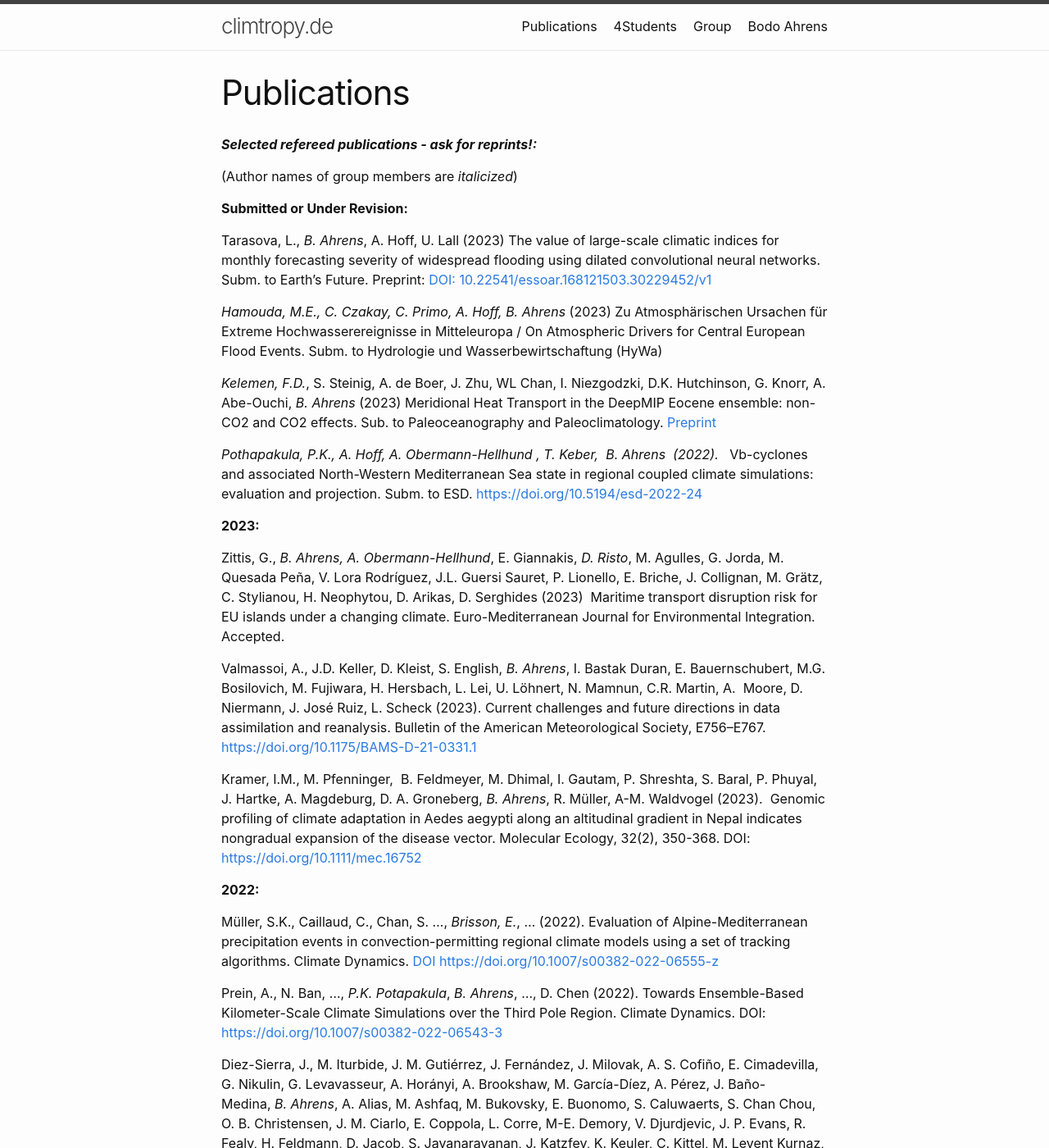
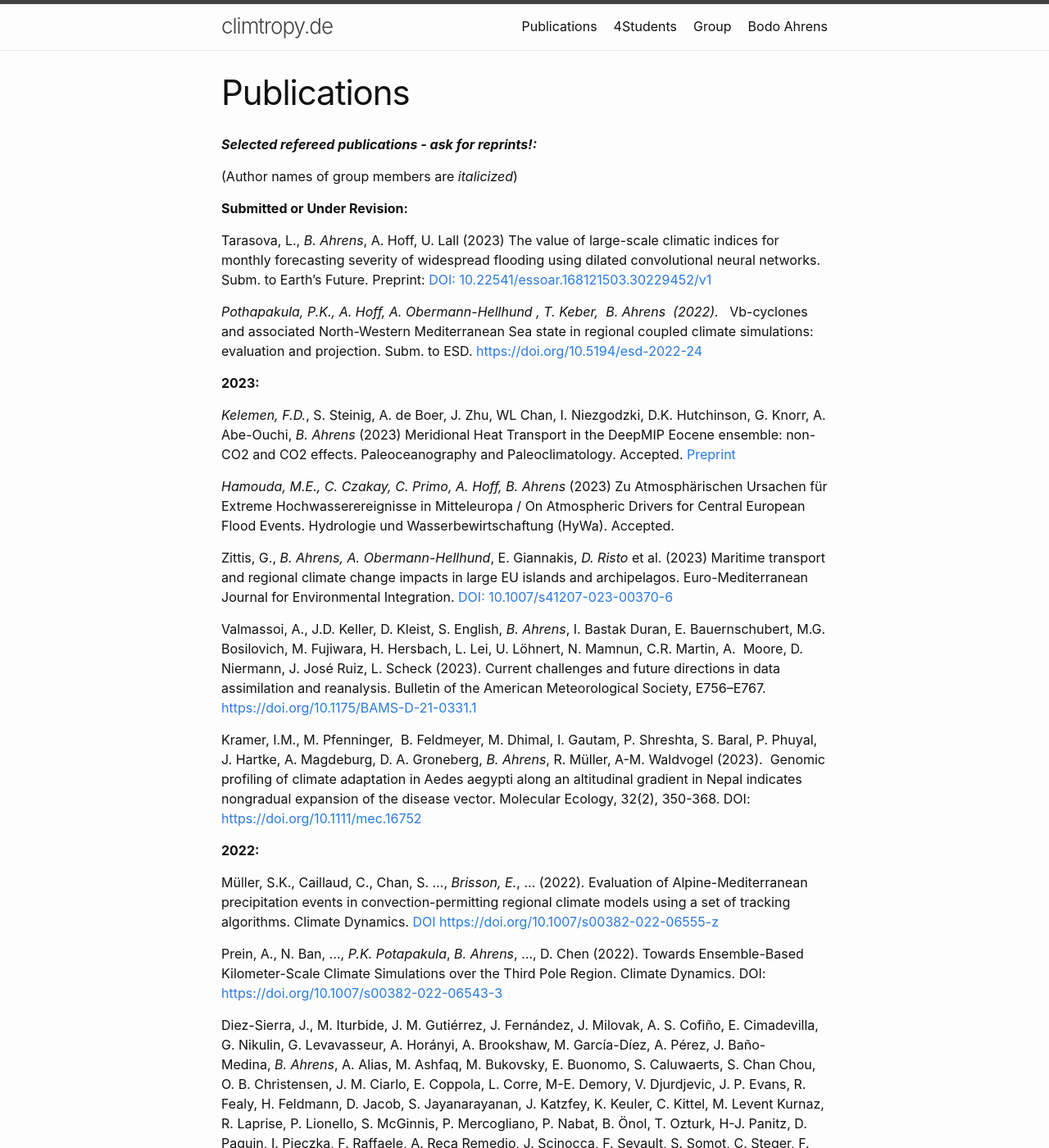
Before and after one commit to cliphy/cliphy.github.io, a Jekyll site: the page built from pubs.markdown, in a window 1280 px wide and 1400 px high. Shown: the whole window at 82% size. Built offline with Jekyll 4.4.1, drawn with Linux system fonts in a browser that asks for light colours; some of the changed text lies outside the part shown.

Commit message:
Update pubs.markdown

```diff
--- a/pubs.markdown
+++ b/pubs.markdown
@@ -14,10 +14,6 @@ Under Revision:**
 
 Tarasova, L., *B. Ahrens*, A. Hoff, U. Lall (2023) The value of large-scale climatic indices for monthly forecasting severity of widespread flooding using dilated convolutional neural networks. Subm. to Earth's Future. Preprint: [DOI: 10.22541/essoar.168121503.30229452/v1](https://essopenarchive.org/users/548067/articles/633003-the-value-of-large-scale-climatic-indices-for-monthly-forecasting-severity-of-widespread-flooding-using-dilated-convolutional-neural-networks?commit=4ada685f3d2adaf2c5d9f18f6a7dc7a8f4cf526d)
 
-*Hamouda, M.E., C. Czakay, C. Primo, A. Hoff, B. Ahrens* (2023) Zu Atmosphärischen Ursachen für Extreme Hochwasserereignisse in Mitteleuropa / On Atmospheric Drivers for Central European Flood Events. Subm. to Hydrologie und Wasserbewirtschaftung (HyWa)
-
-*Kelemen, F.D.*, S. Steinig, A. de Boer, J. Zhu, WL Chan, I. Niezgodzki, D.K. Hutchinson, G. Knorr, A. Abe-Ouchi, *B. Ahrens* (2023) Meridional Heat Transport in the DeepMIP Eocene ensemble: non-CO2 and CO2 effects. Sub. to Paleoceanography and Paleoclimatology. <a href="https://www.authorea.com/doi/full/10.22541/essoar.167065777.72214683/v1" target="_blank">Preprint</a>
-
 *Pothapakula, P.K., A. Hoff, A. Obermann-Hellhund , T. Keber,  B. Ahrens
  (2022).  *
 Vb-cyclones and
@@ -29,15 +25,16 @@ target="_blank">https://doi.org/10.5194/esd-2022-24</a>
 
 **2023:**
 
+*Kelemen, F.D.*, S. Steinig, A. de Boer, J. Zhu, WL Chan, I. Niezgodzki, D.K. Hutchinson, G. Knorr, A. Abe-Ouchi, *B. Ahrens* (2023) Meridional Heat Transport in the DeepMIP Eocene ensemble: non-CO2 and CO2 effects. Paleoceanography and Paleoclimatology. Accepted. <a href="https://www.authorea.com/doi/full/10.22541/essoar.167065777.72214683/v1" target="_blank">Preprint</a>
+
+*Hamouda, M.E., C. Czakay, C. Primo, A. Hoff, B. Ahrens* (2023) Zu Atmosphärischen Ursachen für Extreme Hochwasserereignisse in Mitteleuropa / On Atmospheric Drivers for Central European Flood Events. Hydrologie und Wasserbewirtschaftung (HyWa). Accepted.
+
 Zittis, G.,
 *B. Ahrens, A. Obermann-Hellhund*, E. Giannakis,
 *D.
-Risto*, M.
-Agulles, G. Jorda, M. Quesada Peña, V. Lora Rodríguez, J.L. Guersi
-Sauret, P. Lionello, E. Briche, J. Collignan, M. Grätz, C. Stylianou, H.
-Neophytou, D. Arikas, D. Serghides (2023)
-Maritime transport
-disruption risk for EU islands under a changing climate. Euro-Mediterranean Journal for Environmental Integration. Accepted.
+Risto* et al. (2023) Maritime transport and regional climate change impacts in large EU islands and archipelagos.
+Euro-Mediterranean Journal for Environmental Integration.
+[DOI: 10.1007/s41207-023-00370-6](https://doi.org/10.1007/s41207-023-00370-6/){:target="_blank" rel="noopener"}
 
 Valmassoi, A., J.D.
 Keller, D. Kleist, S. English, *B. Ahrens*, I. Bastak Duran, E.
@@ -91,8 +88,7 @@ target="_blank">https://doi.org/10.1175/BAMS-D-22-0111.1</a>
 
 *Risto, D.*, K.
 Fröhlich, *B. Ahrens* (2022). Snow Representation over Siberia in
-Operational Seasonal Forecasting
-style="font-family: Georgia; font-size: 14px;">Systems. Atmosphere,
+Operational Seasonal Forecasting Systems. Atmosphere,
 13(7), 1002.
 <a href="https://www.mdpi.com/2073-4433/13/7/1002" target="_blank">DOI:
 10.3390/atmos13071002</a>
@@ -115,9 +111,8 @@ Quarterly J. of Royal Met. Soc., 148(745),
 target="_blank">doi: 10.1002/qj.4277</a>
 
 *Krug, A.,* F.
-Aemisegger, M. Sprenger, *B. Ahrens* (2022) What intensifies
-Vb-cyclone precipitation in Central Europe? Climate
-Dynamics. <a
+Aemisegger, M. Sprenger, *B. Ahrens* (2022) Moisture sources of heavy precipitation in Central Europe in synoptic situations with Vb-cyclones. Climate
+Dynamics,  59, 3227-3245. <a
 href="https://link.springer.com/article/10.1007/s00382-022-06256-7#Ack1"
 target="_blank">https://doi.org/10.1007/s00382-022-06256-7</a>
 
```
